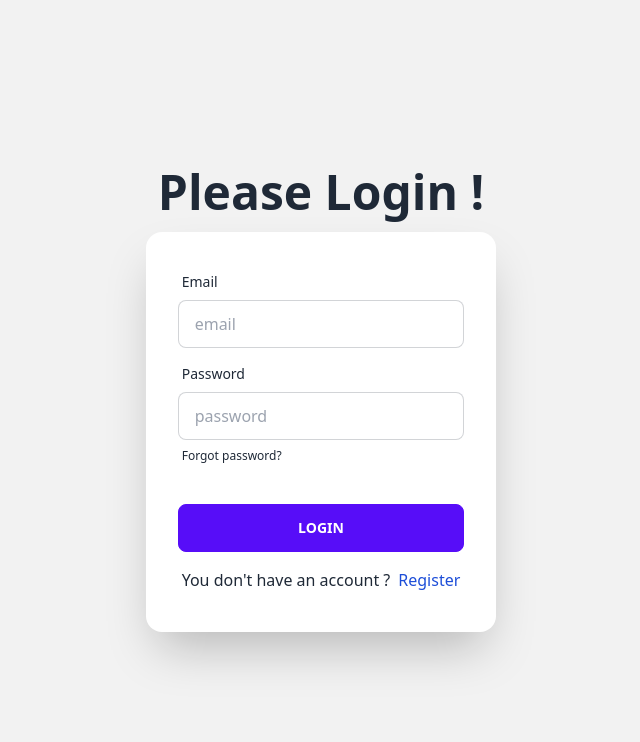
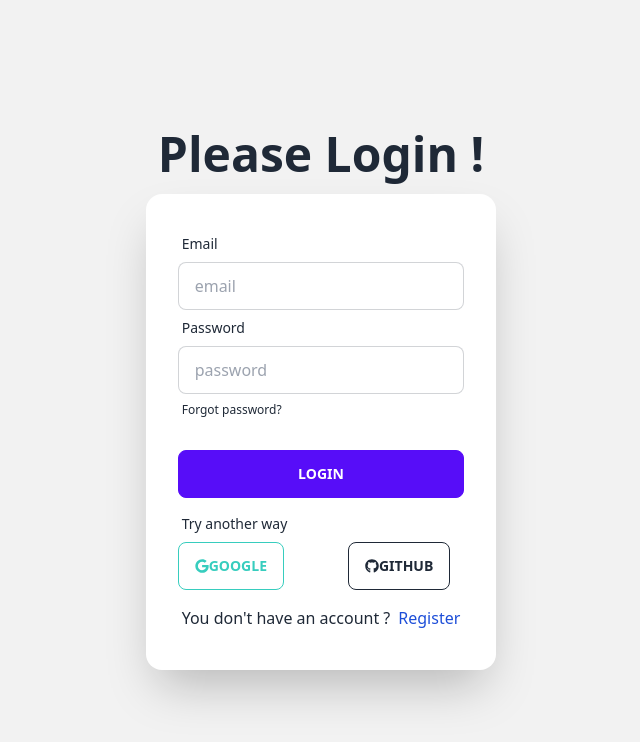
Before and after one commit to NafisOfficial/Kitchen-genius-clint, a React (Vite) app: page / in a window 1280 px wide. Shown: the top 742 px of the page, without its empty margins (319-959 px from the left). Built offline with nearby package versions, Linux system fonts and the light colour scheme.

Commit message:
add google and git hub button

```diff
--- a/package.json
+++ b/package.json
@@ -15,6 +15,7 @@
     "match-sorter": "^6.3.1",
     "react": "^18.2.0",
     "react-dom": "^18.2.0",
+    "react-icons": "^4.8.0",
     "react-router-dom": "^6.11.0",
     "sort-by": "^1.2.0"
   },
--- a/src/Components/Login/Login.jsx
+++ b/src/Components/Login/Login.jsx
@@ -1,4 +1,23 @@
 import React from 'react';
+import { FaGoogle, FaGithub } from 'react-icons/fa';
+
+
+const handleLoginButton = (event) => {
+    event.preventDefault();
+
+
+}
+const handleGoogleButton = (event) => {
+    event.preventDefault();
+
+}
+
+const handleGithubButton = (event) => {
+    event.preventDefault();
+
+}
+
+
 
 const Login = () => {
     return (
@@ -10,23 +29,34 @@ const Login = () => {
                     </div>
                     <div className="card flex-shrink-0 w-full max-w-sm shadow-2xl bg-base-100">
                         <div className="card-body">
+                            <div onSubmit={handleLoginButton}>
                                 <div className="form-control">
                                     <label className="label">
                                         <span className="label-text">Email</span>
                                     </label>
-                                <input type="email" placeholder="email" className="input input-bordered" required/>
+                                    <input type="email" placeholder="email" className="input input-bordered" required />
                                 </div>
                                 <div className="form-control">
                                     <label className="label">
                                         <span className="label-text">Password</span>
                                     </label>
-                                <input type="text" placeholder="password" className="input input-bordered" required/>
+                                    <input type="text" placeholder="password" className="input input-bordered" required />
                                     <label className="label">
                                         <a href="#" className="label-text-alt link link-hover">Forgot password?</a>
                                     </label>
                                 </div>
                                 <div className="form-control mt-6">
                                     <button className="btn btn-primary">Login</button>
+                                </div>
+                            </div>
+                            <div className="form-control">
+                                <label className="label">
+                                    <span className="label-text">Try another way</span>
+                                </label>
+                                <div>
+                                    <button onClick={handleGoogleButton} className="btn btn-outline btn-accent mr-8"><FaGoogle></FaGoogle>Google</button>
+                                    <button onClick={handleGithubButton} className="btn btn-outline ml-8"><FaGithub></FaGithub>Github</button>
+                                </div>
                             </div>
                             <label className="label">
                                 <p>You don't have an account ?<a href="/register" className="label-text-alt link link-hover text-base ms-2 text-blue-700 ">Register</a></p>
```
Also changed, not shown: 1 other file (tests, documents, lock files or other folders). Lines whose indentation alone changed are shown as unchanged.
